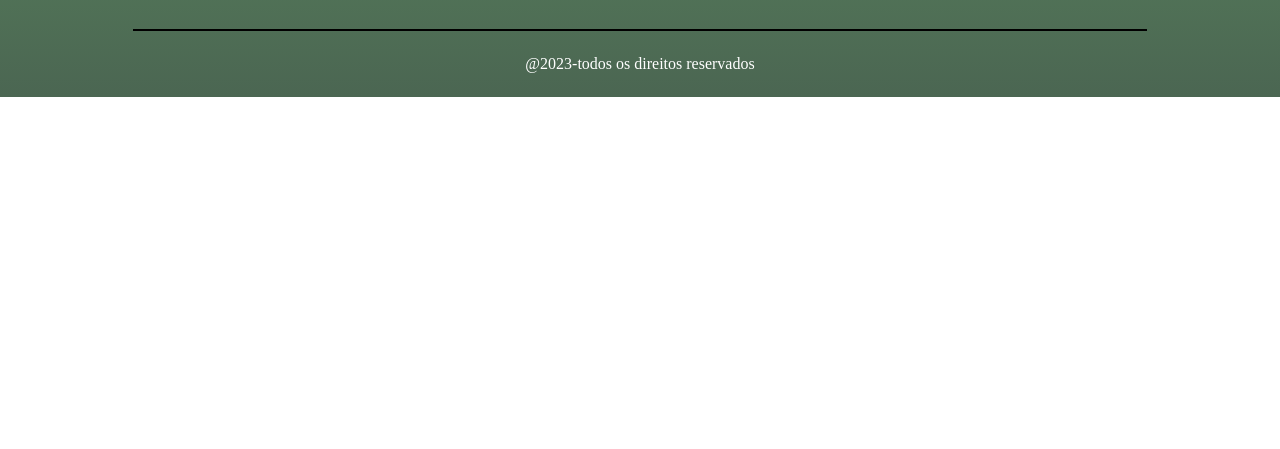
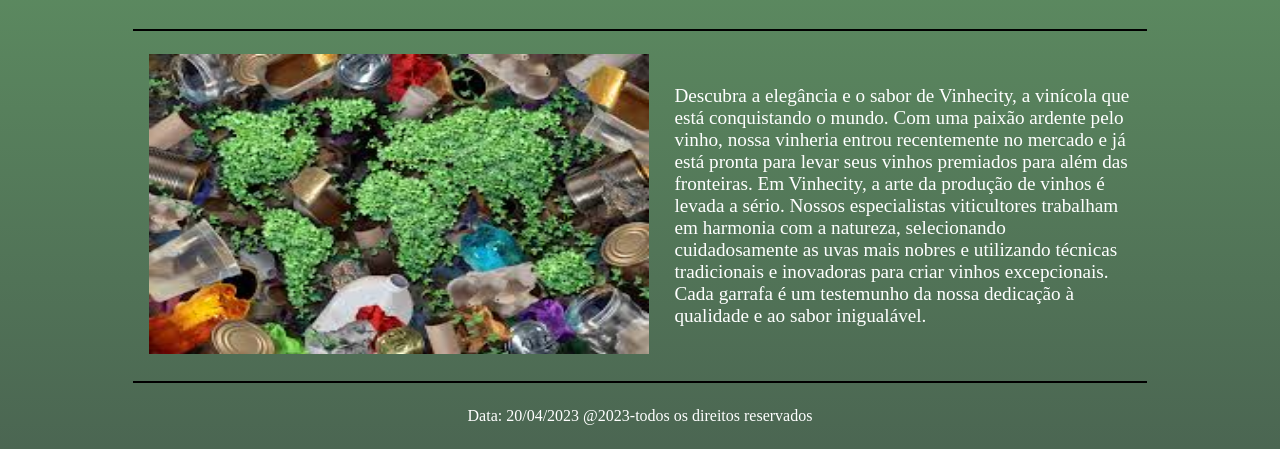
Before and after one commit to Murilo3000/cp2-web-dev-1sem, a plain HTML site: page index.html in a window 1280 px wide. Shown: the part 708-1157 px from the top of the page. Before the commit the page ends 805 px from the top, so only its background shows below. Drawn offline with Linux system fonts and the light colour scheme.

Commit message:
Data/Hora/Slideshow - Lucas

```diff
--- a/css/estilo.css
+++ b/css/estilo.css
@@ -88,3 +88,23 @@ p{
     text-align: center;
     font-size: 17px;
 }
+
+#image{
+    width: 500px;
+    height: 300px;
+}
+
+#indextext{
+    font-size:larger;
+    color:white
+}
+
+.textDescarte{
+    display: block;
+    max-width: 1060px;
+    text-align: center;
+}
+
+.sectiontext{
+    text-align: center;
+}
--- a/index.html
+++ b/index.html
@@ -38,12 +38,48 @@
             <li><center><img id="img" src="./Imagens/Logo.png"></center></li>
             <li>KIT ON</li>
         </ul>
-
-
     </div>
+    <hr width="80%" color="black">
+    <table align="center" width="80%" height="50%" cellpadding="10" cellspacing="5">
+        <tr>
+            <td rowspan="2">
+                <img id="image"/>
+                <script>
+                    var imagens = [
+                       'Imagens/lixos-reciclaveis.jpg',
+                        'Imagens/reciclagem2.jpg',
+                        'Imagens/reciclagem3.jpg',
+                        'Imagens/reciclagem4.jpg',
+                    ];
+                    var Index = 0;
+                    function slideShow() {
+                        document.getElementById('image').src = imagens[Index];
+                        Index++;
+                        if (Index == imagens.length) { Index = 0; }
+                        setTimeout("slideShow()", 3000);
+                    }
+                    slideShow();
+                </script>
+            </td>
+            <td id="indextext">
+                Descubra a elegância e o sabor de Vinhecity, a vinícola que está conquistando o mundo. Com uma paixão ardente pelo vinho, nossa vinheria entrou recentemente no mercado e já está pronta para levar seus vinhos premiados para além das fronteiras. Em Vinhecity, a arte da produção de vinhos é levada a sério. Nossos especialistas viticultores trabalham em harmonia com a natureza, selecionando cuidadosamente as uvas mais nobres e utilizando técnicas tradicionais e inovadoras para criar vinhos excepcionais. Cada garrafa é um testemunho da nossa dedicação à qualidade e ao sabor inigualável.
+            </td>
+        </tr>
+    </table>
 
     <hr width="80%" color="black">
-    <footer>@2023-todos os direitos reservados</footer>
-    <script src="script.js"></script>
+    <footer>
+        Data:
+        <script>
+            let data = new Date()
+            let dia = String(data.getDate()).padStart(2,0)
+            let mes = String(data.getMonth()).padStart(2,0)
+            let ano = data.getFullYear()
+            let dataAtual = `${dia}/${mes}/${ano}`
+            document.write(dataAtual)
+        </script>
+        @2023-todos os direitos reservados
+    </footer>
+    <script src="/script.js"></script>
 </body>
 </html>
--- a/script.js
+++ b/script.js
@@ -1,3 +1,14 @@
+let data = new Date()
+
+let dia = String(data.getDate()).padStart(2,0)
+
+let mes = String(data.getMonth()).padStart(2,0)
+
+let ano = data.getFullYear()
+
+let dataAtual = `${dia}/${mes}/${ano}`
+
+
 function welcome(){
     alert("Bem vindo ao Kit On")
     window.open("../index.html")
```
Also changed, not shown: Páginas/cadastro.html (+12 -0 lines), Páginas/formaDescarte.html (+21 -5 lines), Páginas/import.html (+12 -1 lines), Páginas/receitas.html (+12 -1 lines), Páginas/tabelaNutricional.html (+12 -1 lines), Imagens/reciclagem2.jpg (added), Imagens/reciclagem3.jpg (added), Imagens/reciclagem4.jpg (added).
